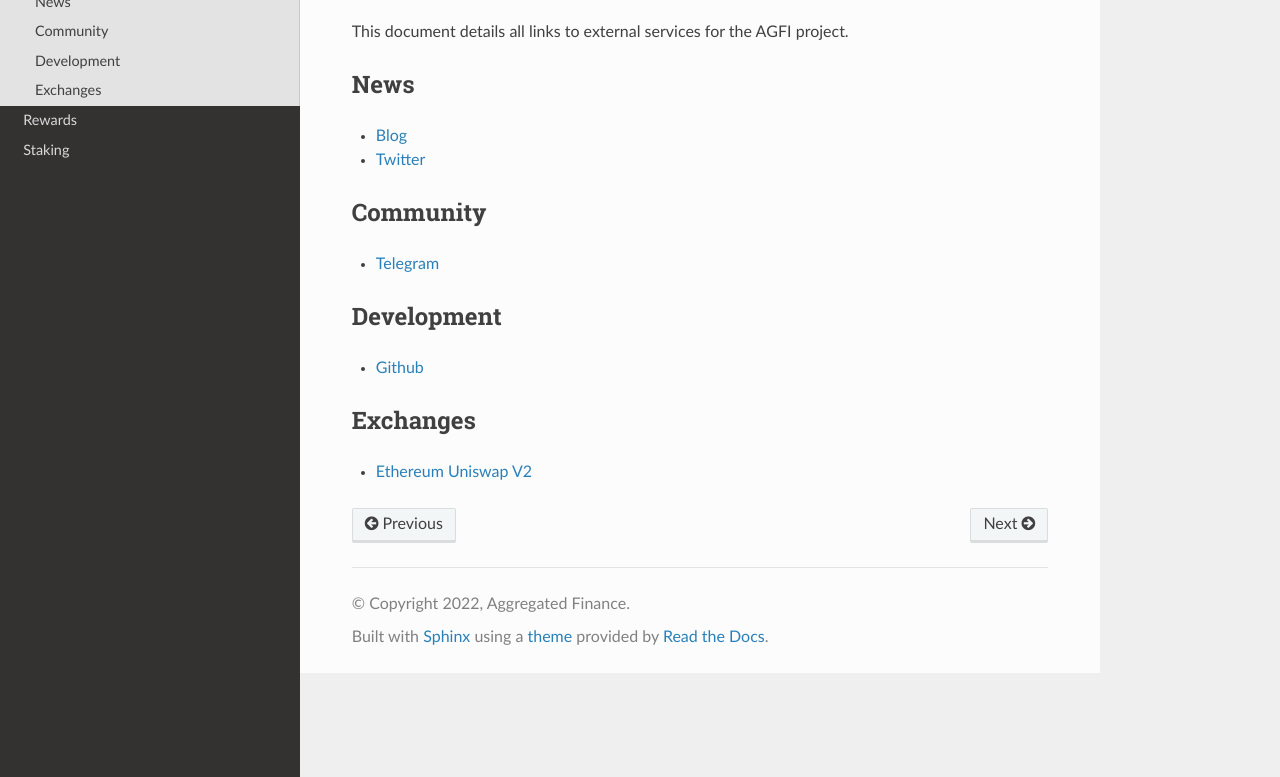
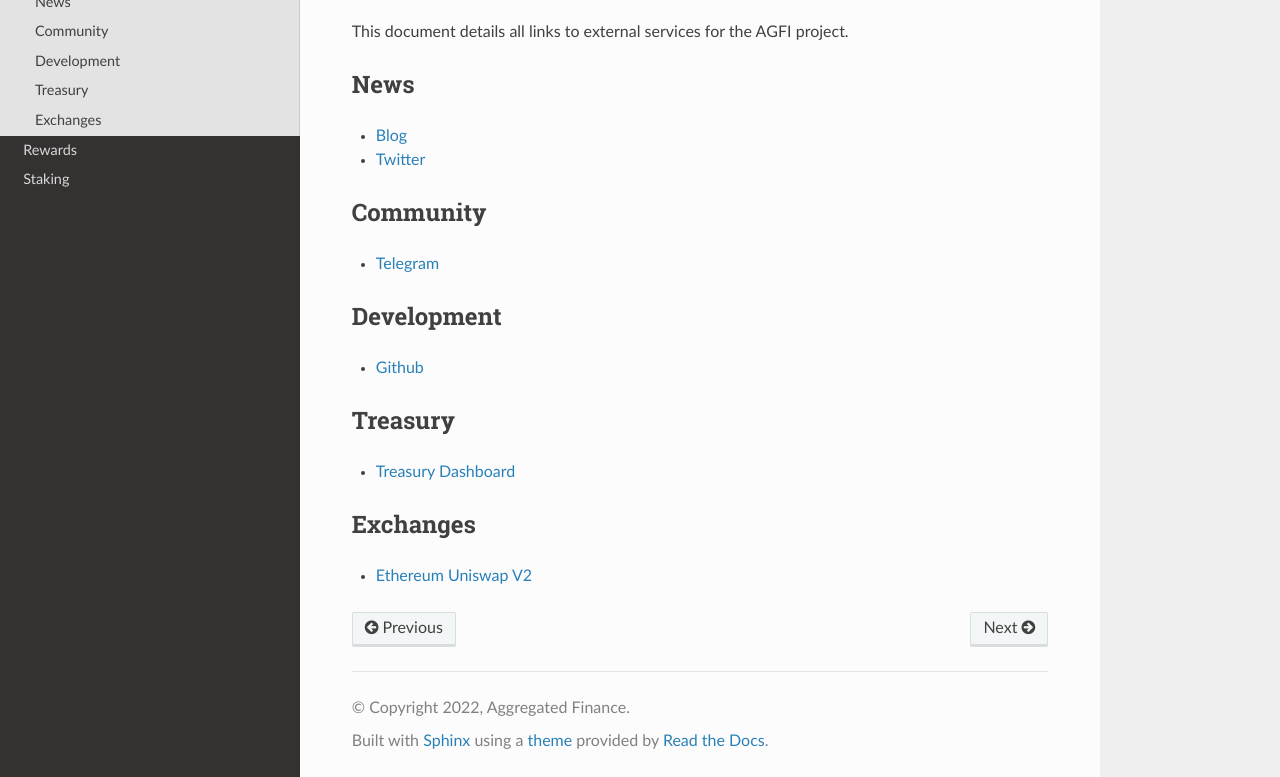
Before and after one commit to aggregatedfinance/agfi-docs, a Sphinx documentation site: the page built from docs/source/links.rst, in a window 1280 px wide and 1041 px high, cut to the strip 264-1041 px from the top of the window. Built offline with Sphinx 7.4.7 and the Read the Docs theme 2.0.0, drawn with Linux system fonts in a browser that asks for light colours.

Commit message:
Adding treasury dashboard link

```diff
--- a/docs/source/links.rst
+++ b/docs/source/links.rst
@@ -25,9 +25,14 @@ Development
 
 * `Github <https://github.com/aggregatedfinance>`_
 
+--------
+Treasury
+--------
+
+* `Treasury Dashboard <https://apeboard.finance/dashboard/APE-62Y1CX>`_
+
 ---------
 Exchanges
 ---------
 
-
 * `Ethereum Uniswap V2 <https://v2.info.uniswap.org/token/0x4d0f56d728c5232ab07faa0bdcba23670a35451f>`_
```
